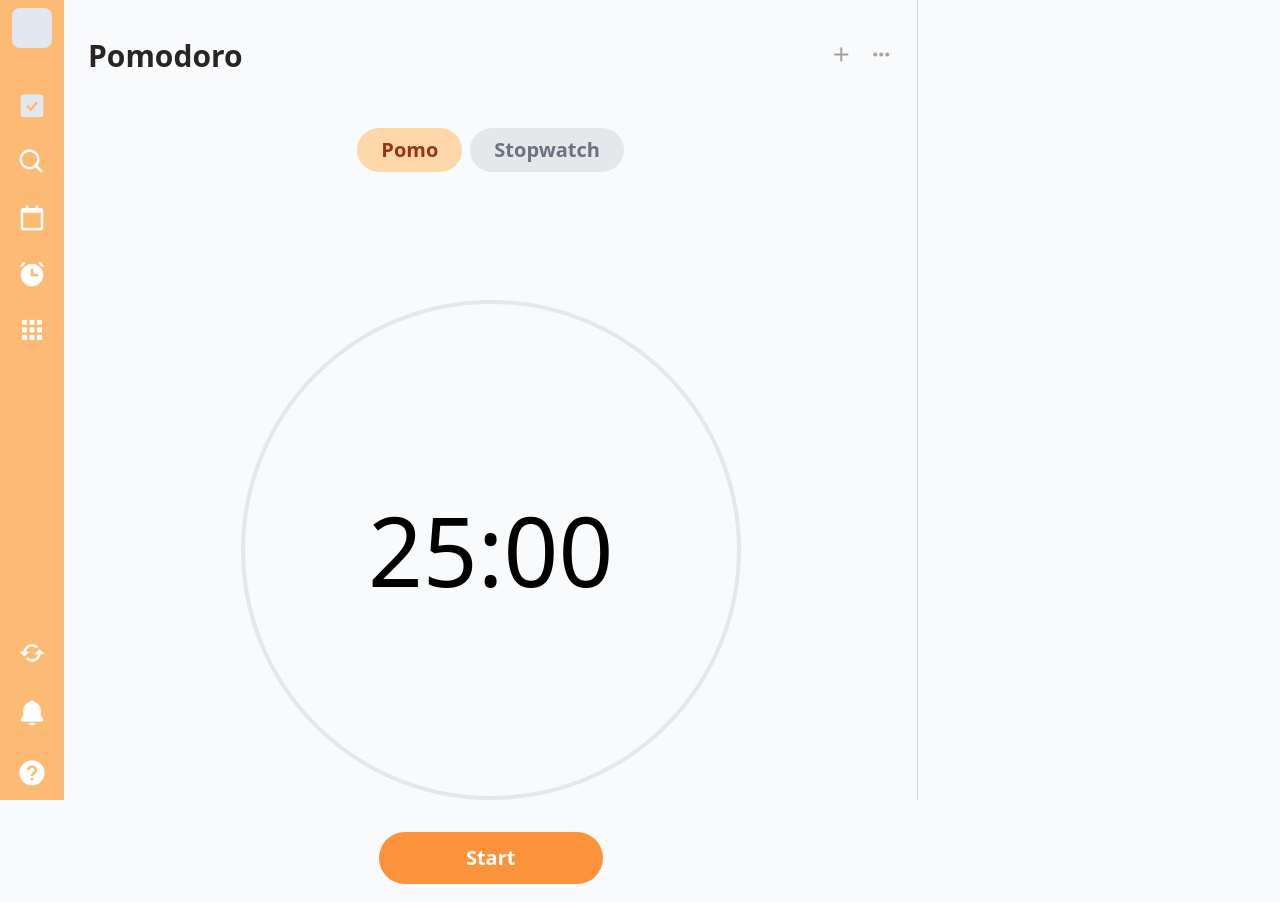
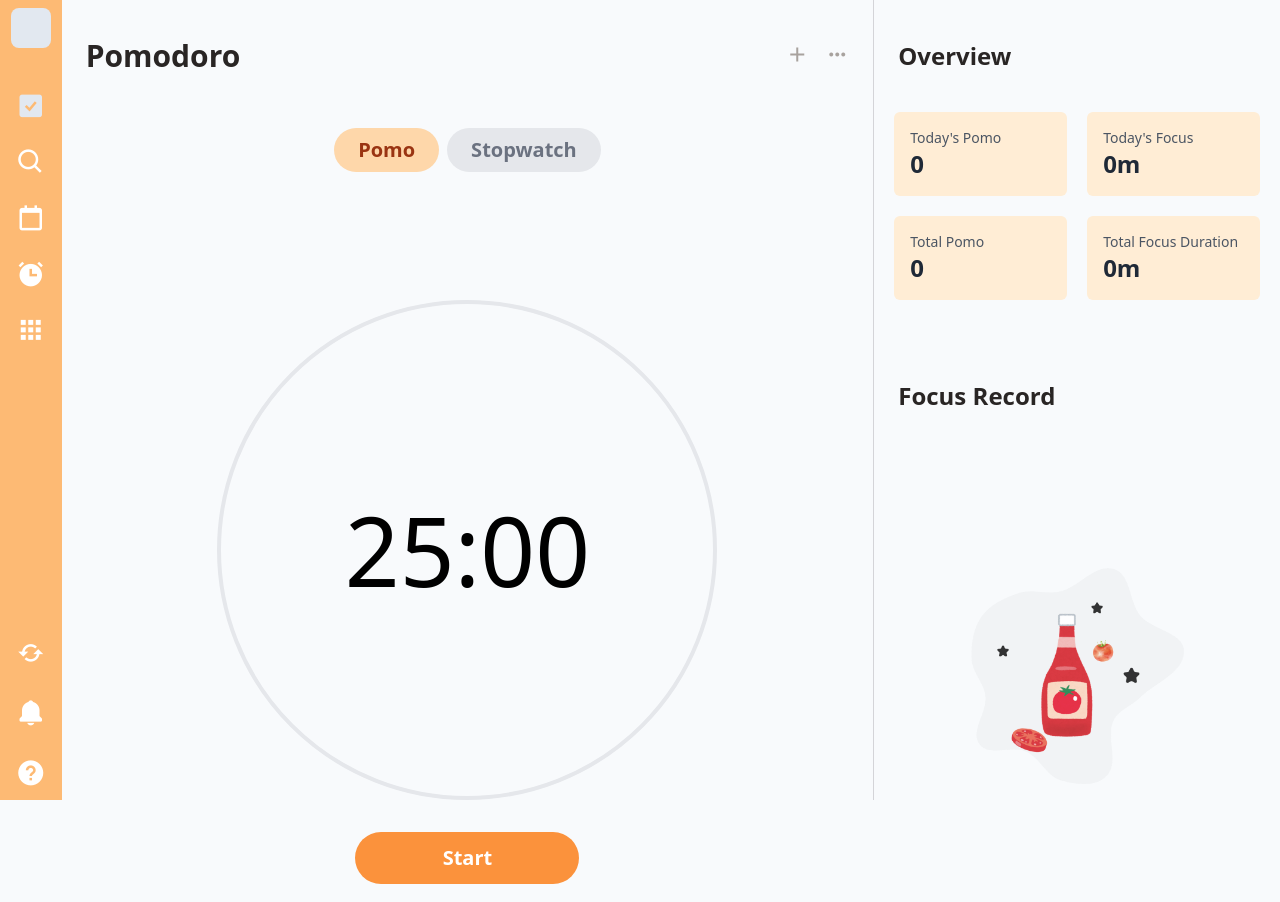
Before and after one commit to kirin58/TO_DO_LIST, a Vue app: page /Pomodoro in a window 1280 px wide. Built offline with nearby package versions, Linux system fonts and the light colour scheme.

Commit message:
Pomoright

```diff
--- /dev/null
+++ b/src/components/Pomoright.vue
@@ -0,0 +1,40 @@
+<template>
+    <div class="w-1/3">
+        <div class="font-semibold text-2xl text-stone-800  px-6 py-10">
+            Overview
+        </div>
+        <div class="grid grid-cols-2 gap-5  ml-5 mr-5">
+            <div class="bg-orange-100 p-4 rounded-md w-full">
+                <p class="text-sm text-gray-600">Today's Pomo</p>
+                <p class="text-2xl font-semibold text-gray-800">0</p>
+            </div>
+            <div class="bg-orange-100 p-4 rounded-md w-full">
+                <p class="text-sm text-gray-600">Today's Focus</p>
+                <p class="text-2xl font-semibold text-gray-800">0m</p>
+            </div>
+            <div class="bg-orange-100 p-4 rounded-md w-full">
+                <p class="text-sm text-gray-600">Total Pomo</p>
+                <p class="text-2xl font-semibold text-gray-800">0</p>
+            </div>
+            <div class="bg-orange-100 p-4 rounded-md w-full">
+                <p class="text-sm text-gray-600">Total Focus Duration</p>
+                <p class="text-2xl font-semibold text-gray-800">0m</p>
+            </div>
+        </div>
+
+
+
+        <div class="font-semibold text-2xl text-stone-800  px-6 py-10 mt-10">
+            Focus Record
+        </div>
+        <div class="flex items-center justify-center h-1/2">
+            <div class="relative w-56 h-56">
+                <img
+                src="/public/tomatoglass.png"
+                alt="Tomato Glass"
+                class="w-full h-full object-contain opacity-80"
+                />
+            </div>
+        </div>
+  </div>
+</template>
--- a/src/router/index.js
+++ b/src/router/index.js
@@ -5,6 +5,7 @@ import Signup from '@/views/Register/Sign_up.vue'
 import Resetpassword from '@/views/Register/Reset_Password.vue'
 import Inbox from '@/views/Task/Inbox.vue'
 import Pomodoro from '@/views/Pomodoro.vue'
+
 
 const routes = [
   { path: '/', name: 'Dashboard', component: Dashboard },
--- a/src/views/Pomodoro.vue
+++ b/src/views/Pomodoro.vue
@@ -1,11 +1,13 @@
 <script setup>
 import NavBar from '@/components/NavBar.vue';
 import PomoLayout from '@/components/PomoLayout.vue';
+import Pomoright from '@/components/Pomoright.vue';
 </script>
 <template>
     <body class="w-screen flex flex-row">
         <NavBar />
         <PomoLayout />
+        <Pomoright />
     </body>
 
 </template>
```
Also changed, not shown: public/tomatoglass.png (added).
